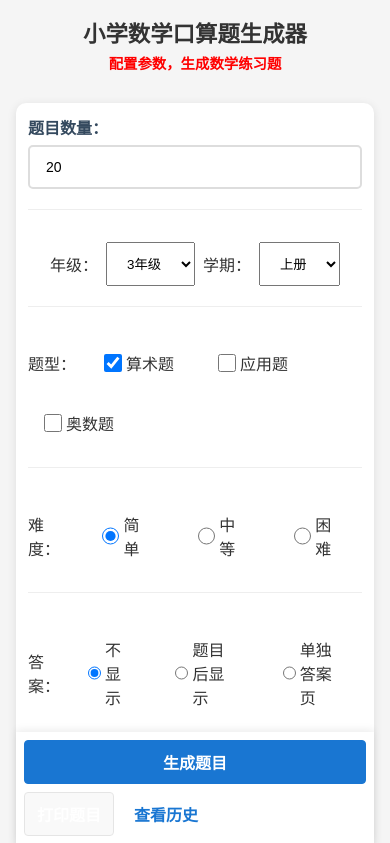
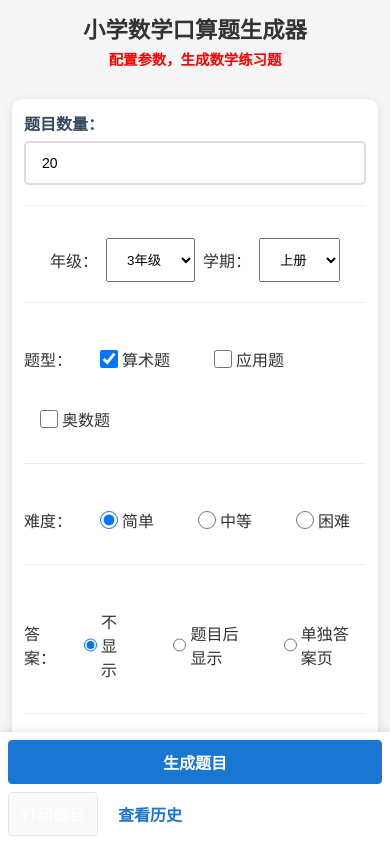
Before and after one commit to dllen/PrimarySchoolMathematicsGenerator, a Vue app: page / in a window 390 px wide. Shown: the top 843 px of the page. Built offline with nearby package versions, Linux system fonts and the light colour scheme.

Commit message:
fix(mobile): resolve scoped-vs-global specificity for responsive overrides

```diff
--- a/src/App.vue
+++ b/src/App.vue
@@ -231,9 +231,7 @@ export default {
 </script>
 
 <style scoped>
-.container { max-width: 960px; margin: 0 auto; padding: 16px; }
 .header { display: flex; flex-direction: column; gap: 4px; }
-.print-root { padding: 16px 0; }
 .worksheet-header { text-align: center; margin-bottom: 12px; }
 .worksheet-header h3 { margin: 0; }
 .worksheet-header p { color: #666; margin: 4px 0; }
--- a/src/components/ActionBar.vue
+++ b/src/components/ActionBar.vue
@@ -36,7 +36,7 @@ defineEmits(['generate', 'export-pdf', 'print', 'share', 'show-history']);
 </script>
 
 <style scoped>
-.action-bar { display: flex; gap: 8px; flex-wrap: wrap; margin: 12px 0; }
+.action-bar { display: flex; gap: 8px; flex-wrap: wrap; }
 .btn { padding: 6px 12px; border: 1px solid #ccc; border-radius: 4px; cursor: pointer; background: #fff; }
 .btn:disabled { opacity: 0.5; cursor: not-allowed; }
 .btn-primary { background: #1976d2; color: #fff; border-color: #1976d2; }
--- a/src/components/AnswerPage.vue
+++ b/src/components/AnswerPage.vue
@@ -28,7 +28,6 @@ defineProps({
 }
 .answer-grid {
   display: grid;
-  grid-template-columns: repeat(var(--cols, 4), 1fr);
   gap: 8px 24px;
 }
 .answer-item { display: flex; gap: 6px; font-size: 14px; }
```
